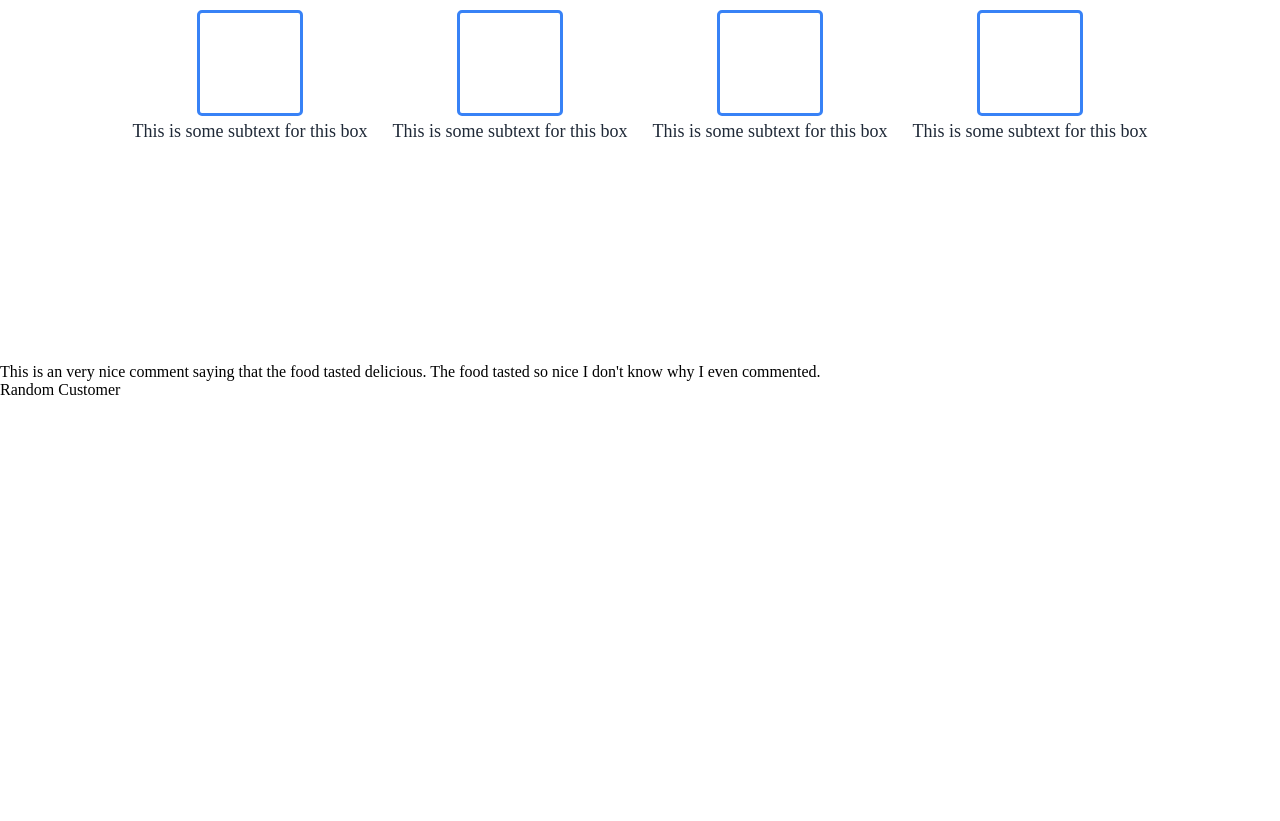
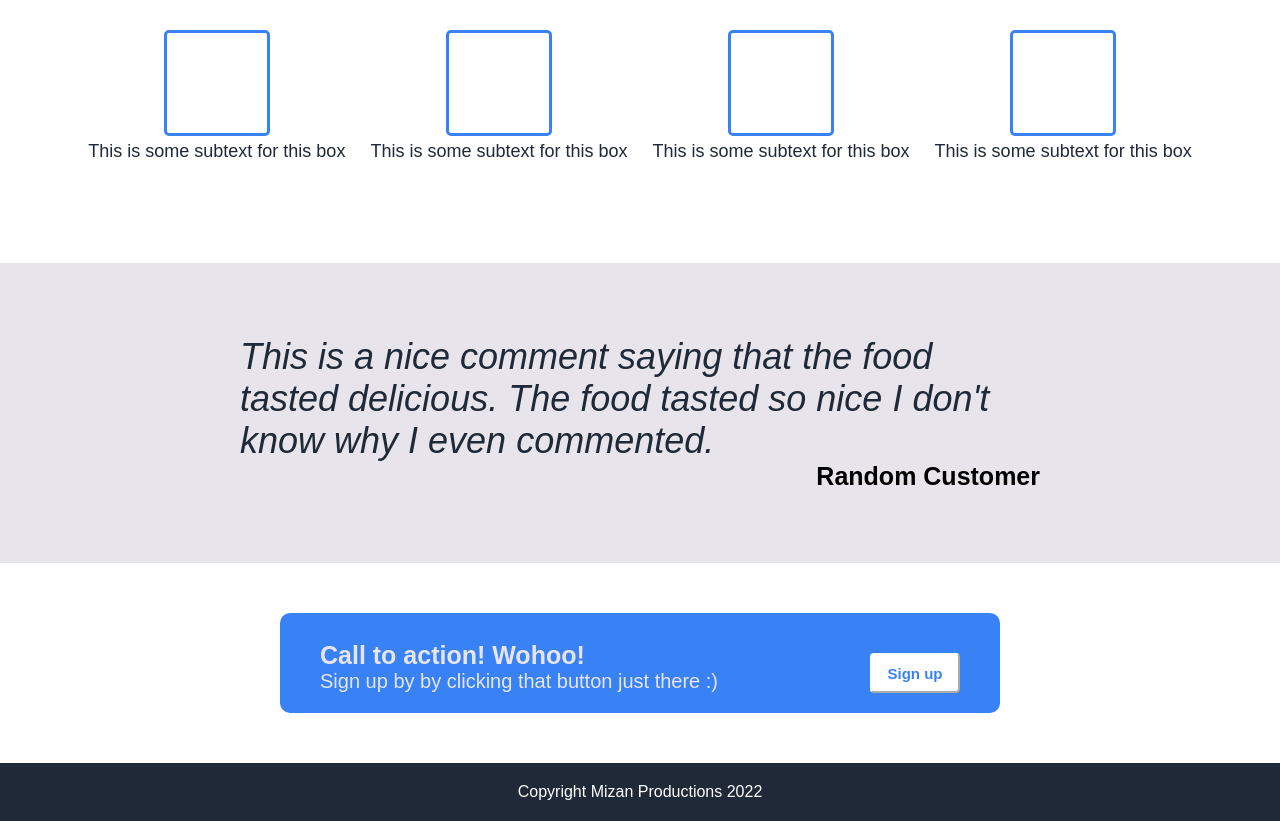
Before and after one commit to Mizan95/landing_page_project, a plain HTML site: page index.html in a window 1280 px wide. Shown: the part 477-1298 px from the top of the page. Before the commit the page ends 876 px from the top, so only its background shows below. Drawn offline with Linux system fonts and the light colour scheme.

Commit message:
Complete project

```diff
--- a/index.html
+++ b/index.html
@@ -57,11 +57,26 @@
     </div>
     <div class="section-2">
         <div class="section-2-cc">
-         <div class="quote">This is an very nice comment saying that the food tasted delicious.
+         <div class="quote">This is a nice comment saying that the food tasted delicious.
             The food tasted so nice I don't know why I even commented.
          </div>
          <div class="quote-author">Random Customer</div>
         </div>
     </div>
+    <div class="section-3">
+        <div class="section-3-cc">
+            <div class="call-to-action-cc">
+                <div class="call-to-action-header">Call to action! Wohoo!</div>
+                <div class="call-to-action-subtext">Sign up by by clicking that button just there :)</div>
+            </div>
+            <button>Sign up</button>
+
+        </div>
+    </div>
+    <div class="footer">
+        <div class="footer-cc">
+            <div class="footer-message">Copyright Mizan Productions 2022</div>
+        </div>
+    </div>
 </body>
 </html>
--- a/style.css
+++ b/style.css
@@ -22,11 +22,13 @@ body {
     font-size: 48px;
     font-weight: 800;
     color: #f9faf8;
+    font-family: Arial, Helvetica, sans-serif;
 }
 
 .header-links > div {
     color: #e5e7eb;
     font-size: 18px;
+    font-family: Arial, Helvetica, sans-serif;
 }
 
 .header-links {
@@ -64,12 +66,14 @@ body {
     font-size: 30px;
     font-weight: 900;
     color: #f9faf8;
+    font-family: Arial, Helvetica, sans-serif;
 }
 
 .subtext {
     font-size: 18px;
     padding-right: 100px;
     color: #e5e7eb;
+    font-family: Arial, Helvetica, sans-serif;
 }
 
 img {
@@ -89,7 +93,9 @@ button {
     font-size: 15px;
     font-weight: 700;
     background-color: #3882f6;
+    border-color: #3882f6;
     color: #f9faf8;
+    font-family: Arial, Helvetica, sans-serif;
 }
 
 .section-1 {
@@ -97,22 +103,25 @@ button {
 }
 
 .section-1-cc {
-    height: 400px;
+    height: 300px;
     padding: 20px;
     display: flex;
     flex-direction: column;
     align-items: center;
+    justify-content: flex-start;
 }
 
 .information-header-text {
     font-size: 36px;
     font-weight: 900;
     color: #1f2937;
+    font-family: Arial, Helvetica, sans-serif;
 }
 
 .box-cc {
     display: flex;
     gap: 25px;
+    margin-top: 20px;
 }
 
 .boxtext-cc {
@@ -133,6 +142,7 @@ button {
     font-size: 18px;
     color: #1f2937;
     text-align: center;
+    font-family: Arial, Helvetica, sans-serif;
 }
 
 .section-1 {
@@ -145,3 +155,84 @@ button {
 .information-header-text {
     margin-bottom: 25px;
 }
+
+.section-2 {
+    display: flex;
+    justify-content: center;
+    background-color: #e7e5eb;
+}
+
+.section-2-cc {
+    height: 300px;
+    display: flex;
+    flex-direction: column;
+    justify-content: center;
+}
+
+.quote {
+    font-size: 36px;
+    font-style: italic;
+    color: #1F2937;
+    width: 800px;
+    font-family: Arial, Helvetica, sans-serif;
+}
+
+.quote-author {
+    align-self: flex-end;
+    font-size: 25px;
+    font-weight: 700;
+    font-family: Arial, Helvetica, sans-serif;
+}
+
+.section-3 {
+    display: flex;
+    justify-content: center;
+    padding: 50px;
+}
+
+.section-3-cc {
+    display: flex;
+    align-items: flex-end;
+    height: 100px;
+    padding: 20px 40px;
+    width: 720px;
+    box-sizing: border-box;
+    justify-content: space-between;
+    background-color: #3882f6;
+    border-radius: 10px;
+}
+
+.call-to-action-header {
+    font-size: 25px;
+    font-weight: 700;
+    font-family: Arial, Helvetica, sans-serif;
+    color: #e7e5eb;
+
+}
+
+.call-to-action-subtext {
+    font-size: 20px;
+    color: #e7e5eb;
+    font-family: Arial, Helvetica, sans-serif;
+}
+
+.section-3-cc > button {
+    background-color: white;
+    color: #3882f6;
+    border-color: white;
+}
+
+.footer {
+    display: flex;
+    justify-content: center;
+    background-color: #1f2937;
+}
+
+.footer-cc {
+    padding: 20px;
+}
+
+.footer-message {
+    color: white;
+    font-family: Arial, Helvetica, sans-serif;
+}
```
